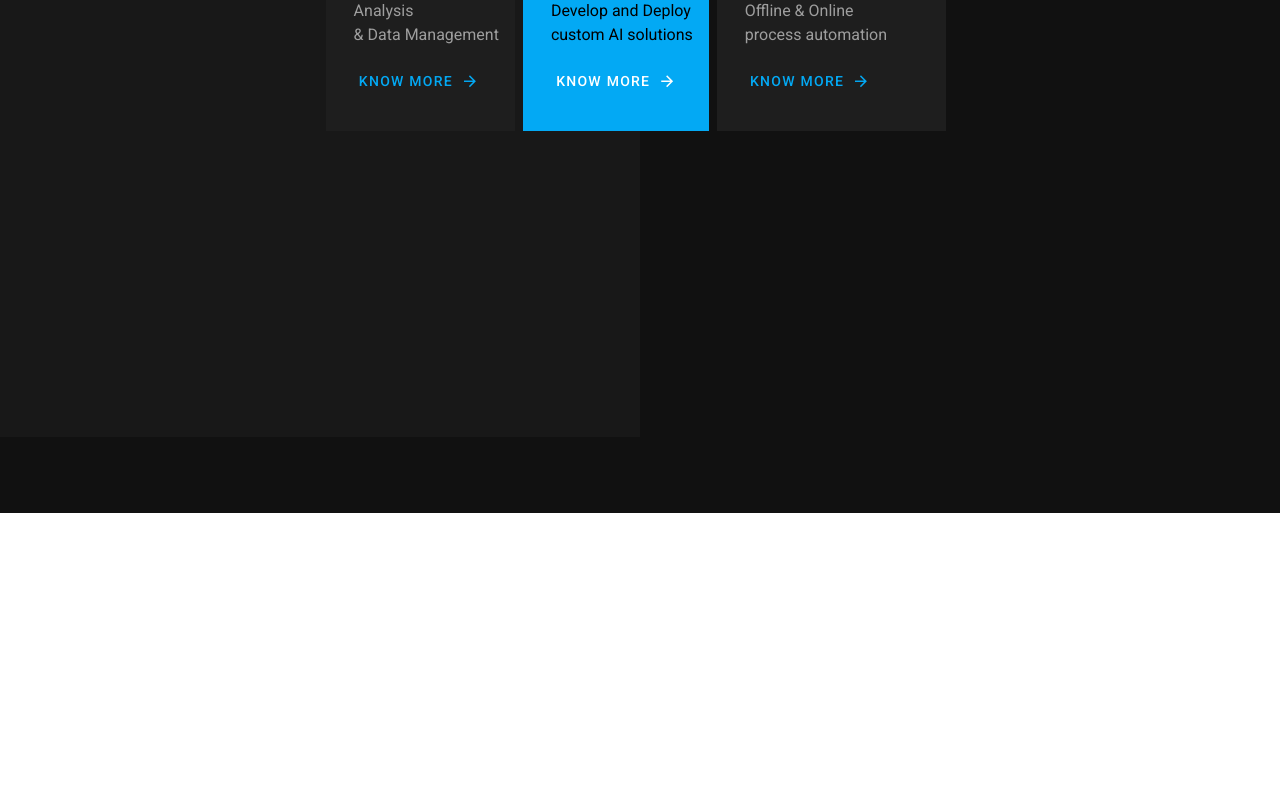
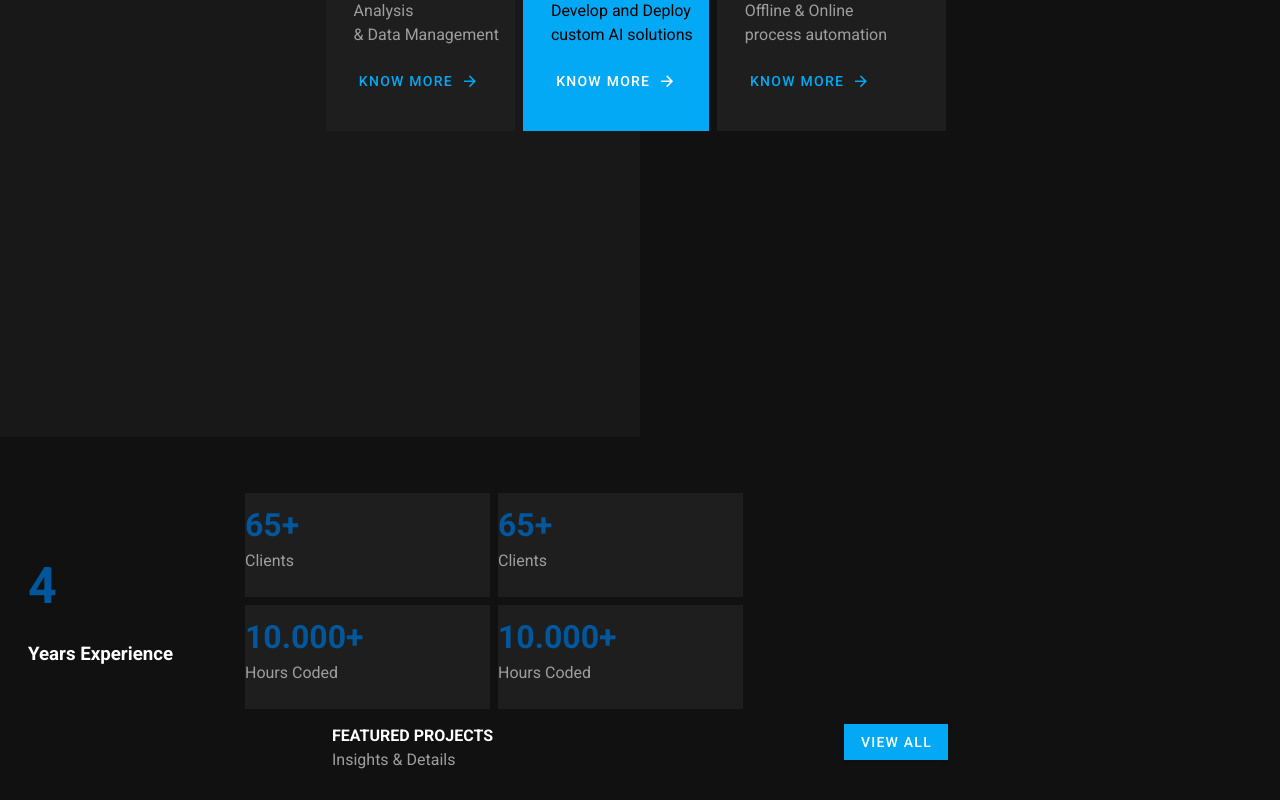
Before and after one commit to teschiopol/vue_start, a Vue app in the folder portfolio/: page / in a window 1280 px wide. Shown: the part 773-1573 px from the top of the page. Before the commit the page ends 1286 px from the top, so only its background shows below. Built offline with nearby package versions, Linux system fonts and the light colour scheme.

Commit message:
feat(portfolio): about

```diff
--- a/portfolio/src/views/HomeView.vue
+++ b/portfolio/src/views/HomeView.vue
@@ -76,7 +76,49 @@
         </v-col>
         <!--- About --->
         <v-col cols="12" class="mt-10">
-          <!--- TODO:21 -->
+          <div class="child1">
+            <h1 class="light-blue--text text--darken-4 mt-4 number">4</h1>
+            <h3 class="white--text mt-4">Years Experience</h3>
+          </div>
+          <div class="child2 mRight">
+            <v-row>
+              <v-col cols="12" class="childcol">
+                <div class="child2 mButton padding bgcolor1">
+                  <h1 class="light-blue--text text--darken-4">65+</h1>
+                  <p class="grey--text">Clients</p>
+                </div>
+              </v-col>
+              <v-col cols="12" class="childcol">
+                <div class="child2 padding bgcolor1">
+                  <h1 class="light-blue--text text--darken-4">10.000+</h1>
+                  <p class="grey--text">Hours Coded</p>
+                </div>
+              </v-col>
+            </v-row>
+          </div>
+          <div class="child2">
+            <v-row>
+              <v-col cols="12" class="childcol">
+                <div class="child2 mButton padding bgcolor1">
+                  <h1 class="light-blue--text text--darken-4">65+</h1>
+                  <p class="grey--text">Clients</p>
+                </div>
+              </v-col>
+              <v-col cols="12" class="childcol">
+                <div class="child2 padding bgcolor1">
+                  <h1 class="light-blue--text text--darken-4">10.000+</h1>
+                  <p class="grey--text">Hours Coded</p>
+                </div>
+              </v-col>
+            </v-row>
+          </div>
+        </v-col>
+        <v-col cols="3" offset-md="3" id="about">
+          <h4 class="white--text">FEATURED PROJECTS</h4>
+          <p class="grey--text">Insights & Details</p>
+        </v-col>
+        <v-col md="3" class="text-end">
+          <v-btn tile color="#03a9f4" dark>View All</v-btn>
         </v-col>
       </v-row>
     </v-container>
```
